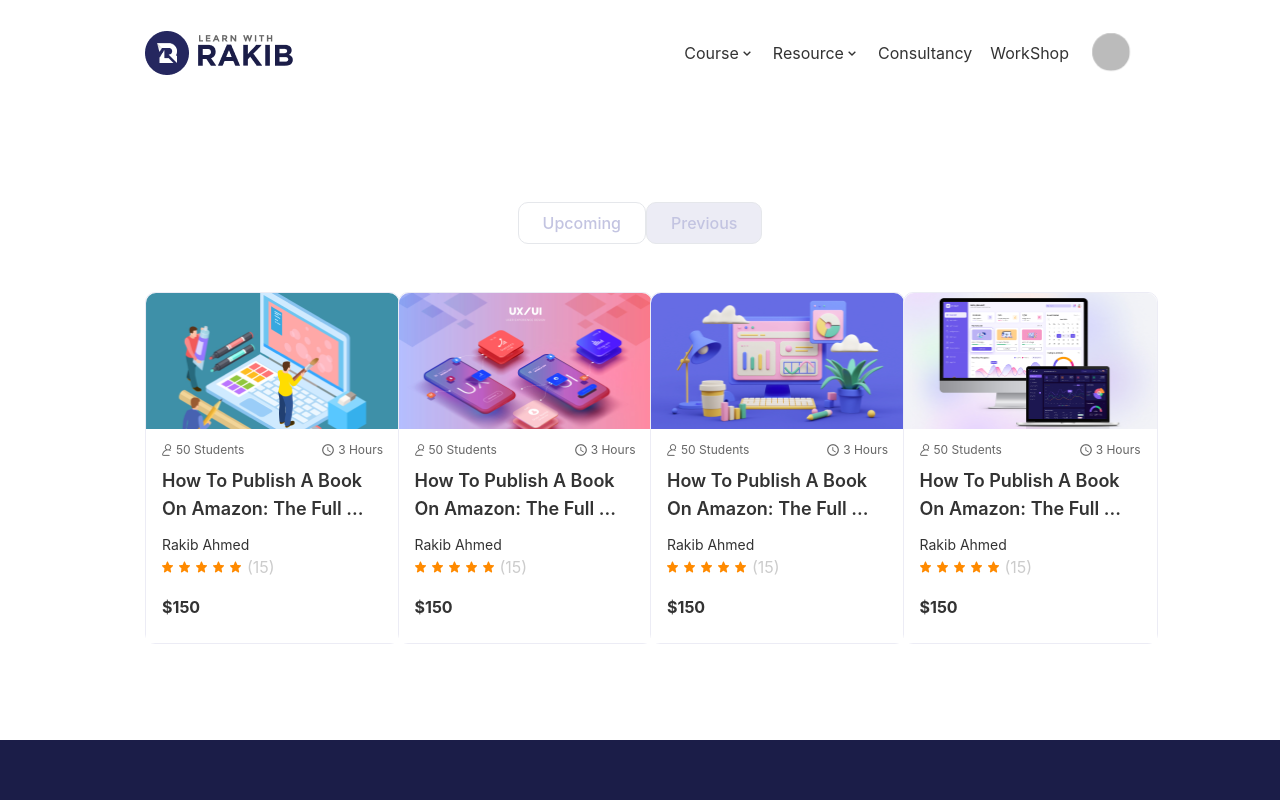
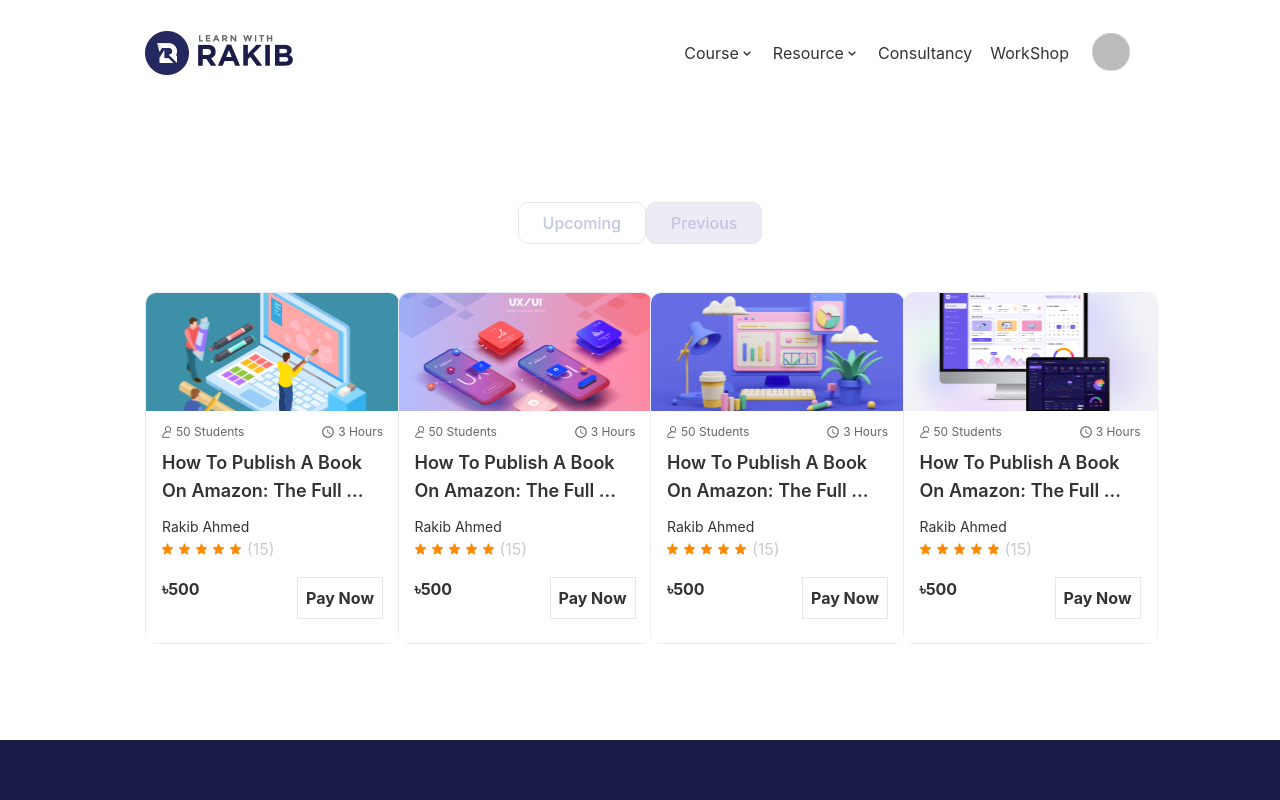
Before and after one commit to kazirofiq/learning-website, a React (Create React App) app: page /workshop/previous in a window 1280 px wide. Shown: the top 800 px of the page. Built offline with nearby package versions, Linux system fonts and the light colour scheme; no server answers; sample sign-in values are in the browser's storage.

Commit message:
price conceltion

```diff
--- a/src/Pages/Consultetion/PricingCategory/PricinglCategory.js
+++ b/src/Pages/Consultetion/PricingCategory/PricinglCategory.js
@@ -1,8 +1,16 @@
 import React from 'react';
 import './PricingCategory.css'
 import { RxCheckCircled } from "react-icons/rx";
+import { server } from '../../../variables/server';
+import { useContext } from 'react';
+import { AuthContext } from '../../../contexts/AuthProvider';
 
 const PricingCategory = () => {
+    const { user } = useContext(AuthContext);
+
+    const choosePlan = plan => {
+        window.location.href = `${server}/consultation/payment?uid=${user?.uid}&plan=${plan}`
+    }
     return (
         <div className='lg:pt-[36px] lg:pb-[64px] lg:bg-[#F8F8FF]' id="PricingCategory">
             <div className="px-[20px] lg:px-[145px]">
@@ -41,7 +49,7 @@ const PricingCategory = () => {
                                     </li>
 
                                 </ul>
-                                <button type="button" className="text-[#666666] text-sm leading-[21px] font-semibold pricing-card-button mx-auto">Choose Plan</button>
+                                <button onClick={() => choosePlan("basic")} type="button" className="text-[#666666] text-sm leading-[21px] font-semibold pricing-card-button mx-auto">Choose Plan</button>
                             </div>
                             <div className="w-full mx-auto flex flex-col mb-4 md:mb-5 lg:mb-0 p-6 pricing-card max-w-[300px] lg:mr-[15px]">
                                 <div className="space-y-2 price-category text-center text-[#666666]">
@@ -71,7 +79,7 @@ const PricingCategory = () => {
                                     </li>
 
                                 </ul>
-                                <button type="button" className="text-[#666666] text-sm leading-[21px] font-semibold pricing-card-button mx-auto">Choose Plan</button>
+                                <button onClick={() => choosePlan("premium")} type="button" className="text-[#666666] text-sm leading-[21px] font-semibold pricing-card-button mx-auto">Choose Plan</button>
                             </div>
                             <div className="w-full mx-auto flex flex-col mb-4 md:mb-5 lg:mb-0 p-6 pricing-card max-w-[300px] lg:mr-[15px]">
                                 <div className="space-y-2 price-category text-center text-[#666666]">
@@ -101,7 +109,7 @@ const PricingCategory = () => {
                                     </li>
 
                                 </ul>
-                                <button type="button" className="text-[#666666] text-sm leading-[21px] font-semibold pricing-card-button mx-auto">Choose Plan</button>
+                                <button onClick={() => choosePlan("diamond")} type="button" className="text-[#666666] text-sm leading-[21px] font-semibold pricing-card-button mx-auto">Choose Plan</button>
                             </div>
                         </div>
 
--- a/src/Pages/WorkShop/Previous/Previous.js
+++ b/src/Pages/WorkShop/Previous/Previous.js
@@ -67,8 +67,9 @@ const Previous = () => {
                                     <img className='h-3' src={star} alt='' />
                                     <p>(15)</p>
                                 </div>
-                                <div className="">
-                                    <p className='font-semibold lg:font-bold text-sm lg:text-base leading-6 text-[#333333] mt-3 lg:mt-4 md:mt-4'>$150</p>
+                                <div className="flex justify-between">
+                                    <p className='font-semibold lg:font-bold text-sm lg:text-base leading-6 text-[#333333] mt-3 lg:mt-4 md:mt-4'>৳500</p>
+                                    <button className='font-semibold lg:font-bold text-sm lg:text-base leading-6 text-[#333333] mt-3 lg:mt-4 md:mt-4 border p-2 hover:bg-primary hover:text-white'>Pay Now</button>
                                 </div>
                             </div>
                         </div>)
--- a/src/Pages/WorkShop/Upcoming/Upcoming.js
+++ b/src/Pages/WorkShop/Upcoming/Upcoming.js
@@ -54,7 +54,7 @@ const Upcoming = () => {
                                     <h2 className=" font-semibold text-base lg:text-lg leading-6 text-[#333333]">How To Publish A Book On Amazon: The Full ...</h2>
                                     <p className='font-normal text-xs lg:text-sm md:text-sm leading-[18px] text-[#333333] mt-[8px] lg:mt-3 md:mt-3'>Rakib Ahmed</p>
                                     <div className="">
-                                        <p className='font-semibold lg:font-bold text-sm lg:text-base leading-6 text-[#333333] mt-3 lg:mt-4 md:mt-4'>$150</p>
+                                        <p className='font-semibold lg:font-bold text-sm lg:text-base leading-6 text-[#333333] mt-3 lg:mt-4 md:mt-4'>৳500</p>
                                     </div>
                                 </div>
                             </div>
--- a/src/Routes/Routes/Routes.js
+++ b/src/Routes/Routes/Routes.js
@@ -103,7 +103,8 @@ const router = createBrowserRouter([
                 element: <PrivateRoute><AllReviews /></PrivateRoute>
             },
             {
-                path: '/upcomingdetails/:workshopId',
+                // /:workshopId
+                path: '/upcomingdetails',
                 element: <PrivateRoute><UpComingDetails /></PrivateRoute>
             },
             // footer text route
```
